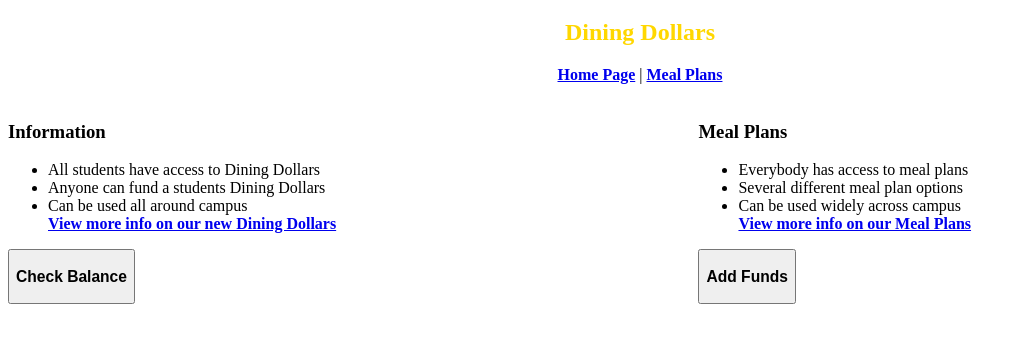
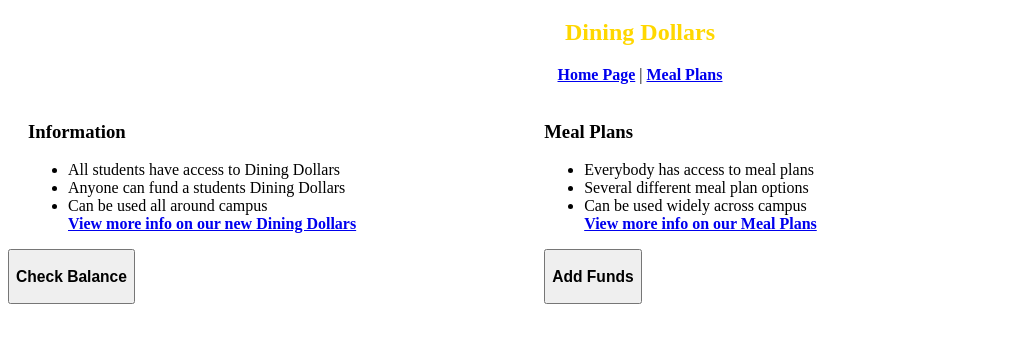
Before and after one commit to CS230STORK/Prototype, a plain HTML site: page DiningDollars.html in a window 1280 px wide. Shown: the part 61-404 px from the top of the page, without its empty margins (0-1026 px from the left). Drawn offline with Linux system fonts and the light colour scheme.

Commit message:
fix indentation

```diff
--- a/DiningDollars.html
+++ b/DiningDollars.html
@@ -22,7 +22,7 @@
 		}
 		.row{
 			display: table-row;
-			padding 15px
+			padding: 15px;
 		}
 		.col{
 			display: table-cell;
@@ -54,7 +54,7 @@
 </br>
 <div id= "container" style="width:100%">
 	<div class="row">
-		<div class="col" style= "padding left: 20px; vertical-align: top;  horizontal-align: space-around;">
+		<div class="col" style= "padding-left: 20px; vertical-align: top;  horizontal-align: space-around;">
 			<h3>Information</h3>
 			<ul>
 				<li>All students have access to Dining Dollars</li>
@@ -63,7 +63,7 @@
 				<a href="DiningDollars.html"> <b>View more info on our new Dining Dollars</b></a>
 		</div>
 
-		<div class="col" style="padding right: 200px; vertical-align: top;">
+		<div class="col" style="padding-right: 200px; vertical-align: top;">
 			<h3>Meal Plans</h3>
 			<ul style="">
 				<li>Everybody has access to meal plans </li>
@@ -82,7 +82,7 @@
 			<button onclick="show('Add'); hide('CheckBalance');"><h3>Add Funds</h3></button>
 		</div>
 	</div>
-	<div id="CheckBalance" style="display:none">
+	<div id="CheckBalance" style="display: none">
 		<form>
 			Students email address
 			<input type = "Text" name="email" id="email"></br>
```
